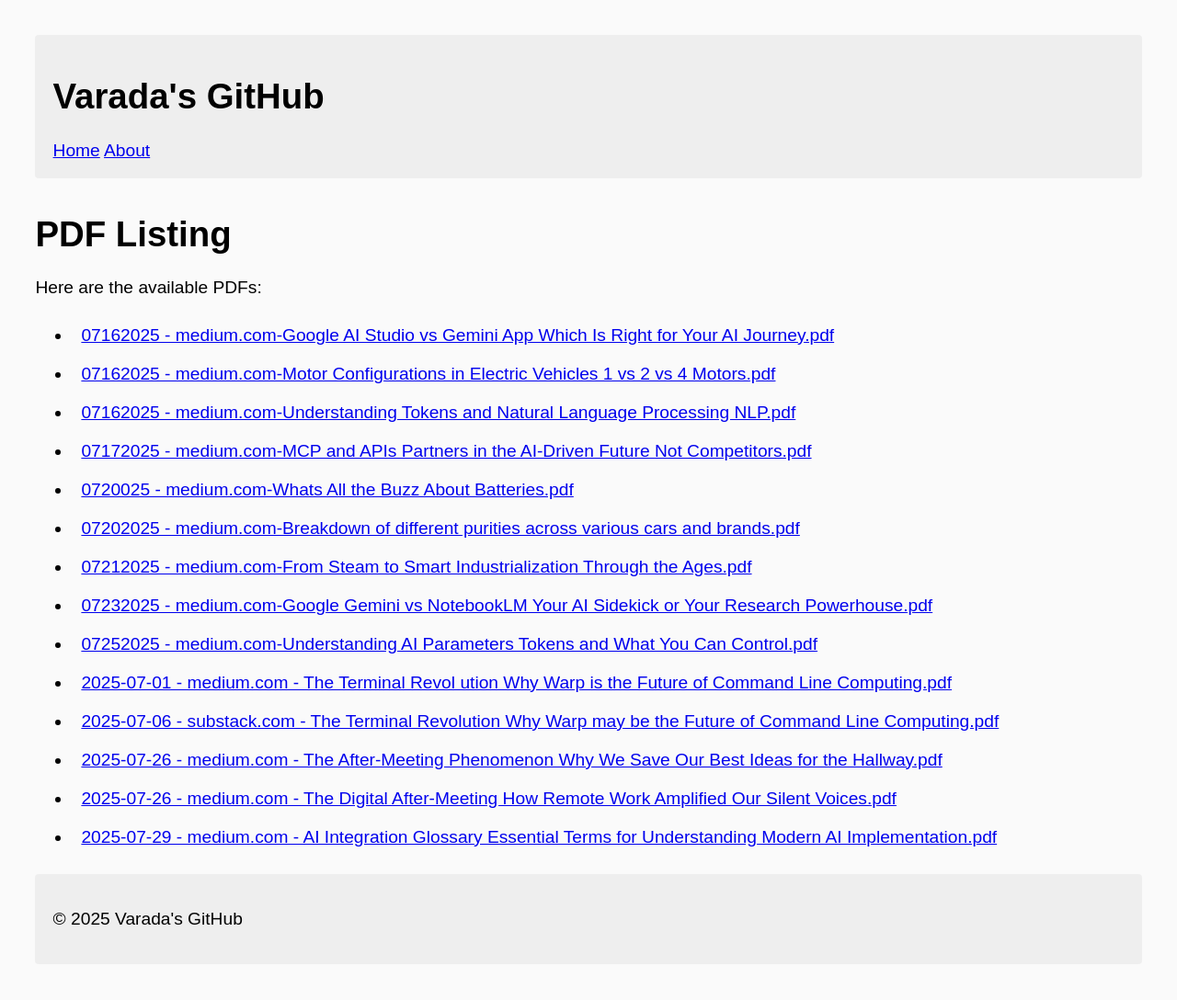
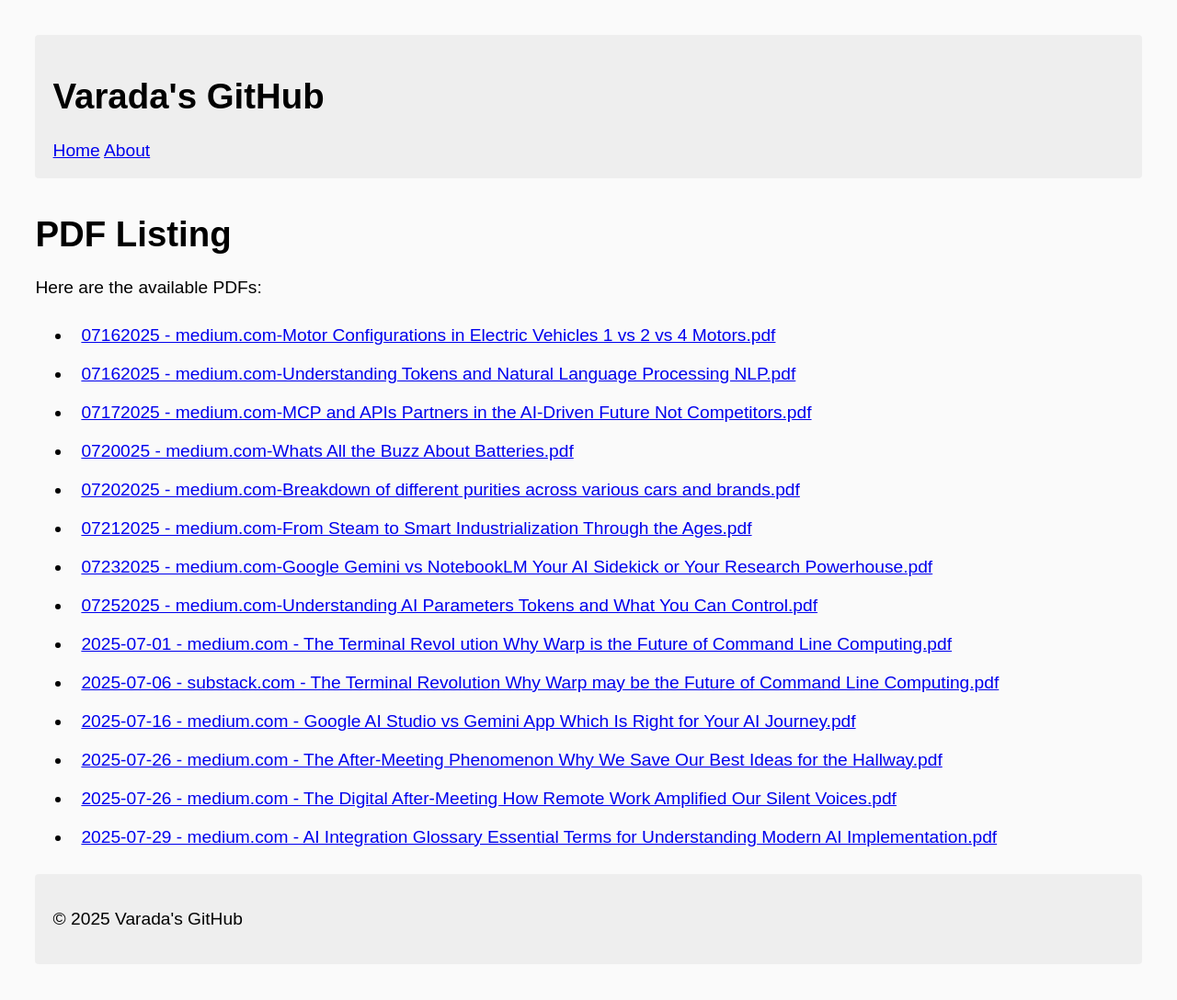
Before and after one commit to ivarada/ivarada.github.io, a Jekyll site: the page built from medium/pdf/index.md, in a window 1280 px wide. Shown: the whole page at 92% size. Built offline with Jekyll 4.4.1, drawn with Linux system fonts in a browser that asks for light colours; part of the change alters nothing that is shown.

Commit message:
Update PDF Listing

```diff
--- a/medium/pdf/index.md
+++ b/medium/pdf/index.md
@@ -7,7 +7,6 @@ title: PDF Listing
 
 Here are the available PDFs:
 
-- [07162025 - medium.com-Google AI Studio vs Gemini App Which Is Right for Your AI Journey.pdf](07162025 - medium.com-Google AI Studio vs Gemini App Which Is Right for Your AI Journey.pdf)
 - [07162025 - medium.com-Motor Configurations in Electric Vehicles 1 vs 2 vs 4 Motors.pdf](07162025 - medium.com-Motor Configurations in Electric Vehicles 1 vs 2 vs 4 Motors.pdf)
 - [07162025 - medium.com-Understanding Tokens and Natural Language Processing NLP.pdf](07162025 - medium.com-Understanding Tokens and Natural Language Processing NLP.pdf)
 - [07172025 - medium.com-MCP and APIs Partners in the AI-Driven Future Not Competitors.pdf](07172025 - medium.com-MCP and APIs Partners in the AI-Driven Future Not Competitors.pdf)
@@ -18,6 +17,7 @@ Here are the available PDFs:
 - [07252025 - medium.com-Understanding AI Parameters Tokens and What You Can Control.pdf](07252025 - medium.com-Understanding AI Parameters Tokens and What You Can Control.pdf)
 - [2025-07-01 - medium.com - The Terminal Revol ution Why Warp is the Future of Command Line Computing.pdf](2025-07-01 - medium.com - The Terminal Revol ution Why Warp is the Future of Command Line Computing.pdf)
 - [2025-07-06 - substack.com - The Terminal Revolution Why Warp may be the Future of Command Line Computing.pdf](2025-07-06 - substack.com - The Terminal Revolution Why Warp may be the Future of Command Line Computing.pdf)
+- [2025-07-16 - medium.com - Google AI Studio vs Gemini App Which Is Right for Your AI Journey.pdf](2025-07-16 - medium.com - Google AI Studio vs Gemini App Which Is Right for Your AI Journey.pdf)
 - [2025-07-26 - medium.com - The After-Meeting Phenomenon Why We Save Our Best Ideas for the Hallway.pdf](2025-07-26 - medium.com - The After-Meeting Phenomenon Why We Save Our Best Ideas for the Hallway.pdf)
 - [2025-07-26 - medium.com - The Digital After-Meeting How Remote Work Amplified Our Silent Voices.pdf](2025-07-26 - medium.com - The Digital After-Meeting How Remote Work Amplified Our Silent Voices.pdf)
 - [2025-07-29 - medium.com - AI Integration Glossary Essential Terms for Understanding Modern AI Implementation.pdf](2025-07-29 - medium.com - AI Integration Glossary Essential Terms for Understanding Modern AI Implementation.pdf)
```
